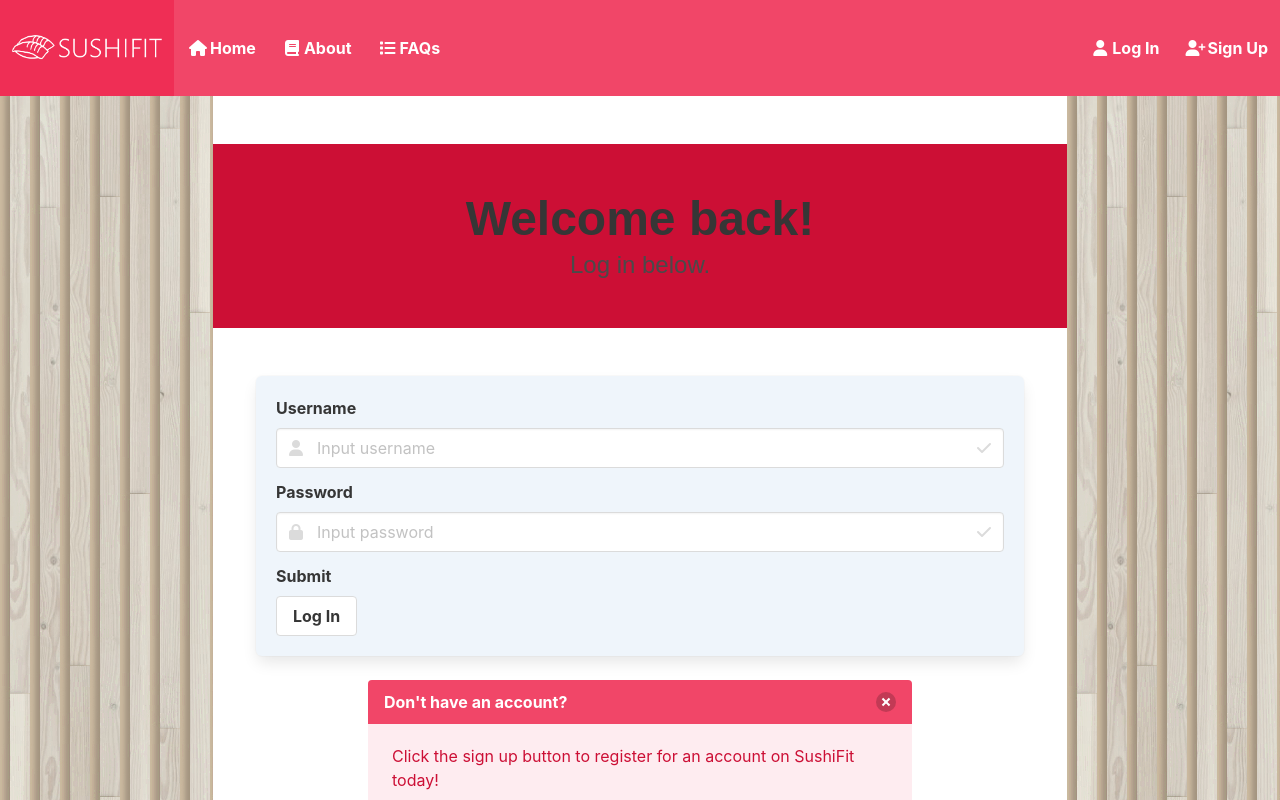
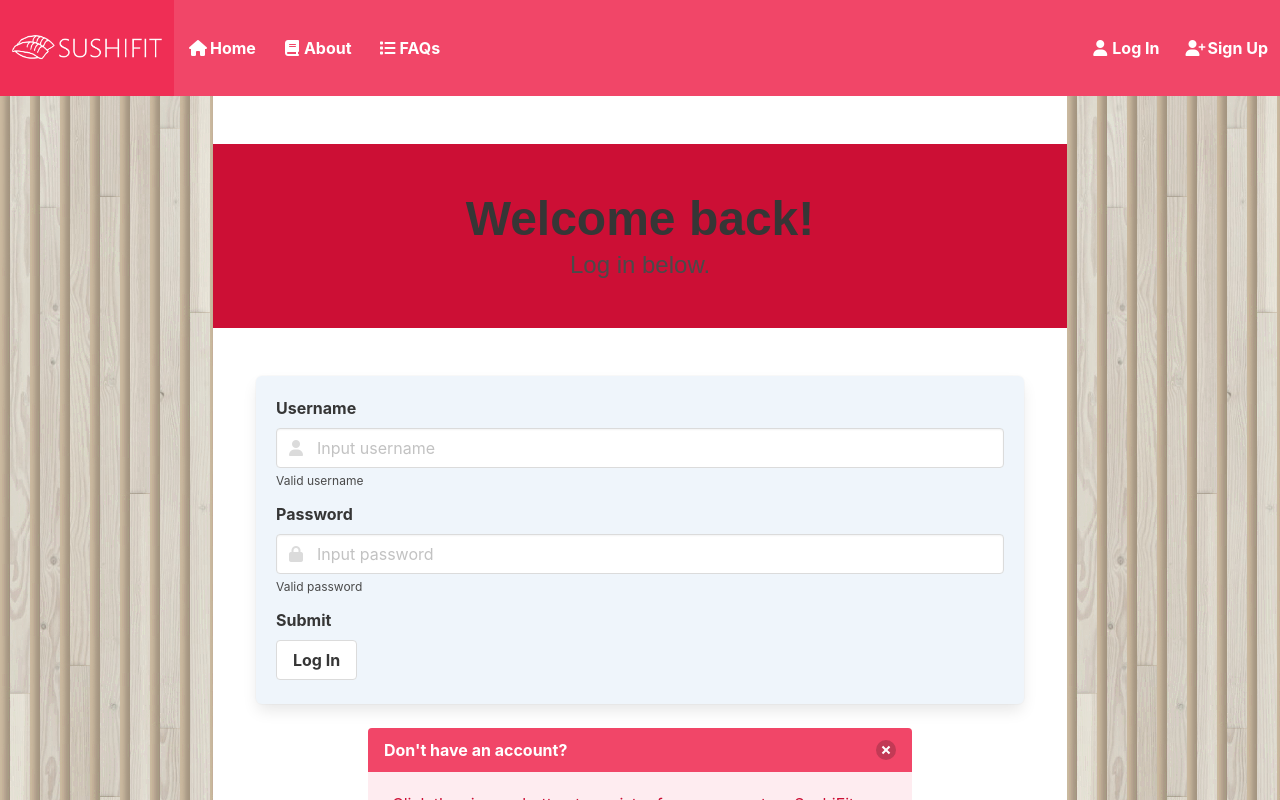
Before and after one commit to didomizm1/Web-Server-Programming-Final-Project, a Vue app in the folder client/: page /login in a window 1280 px wide. Shown: the top 800 px of the page. Built offline with nearby package versions, Linux system fonts and the light colour scheme; a web font is replaced by a local one.

Commit message:
Added extra optional slots for form field component

```diff
--- a/client/src/components/FormField.vue
+++ b/client/src/components/FormField.vue
@@ -13,12 +13,18 @@
             <span class="icon is-left">
                 <slot name="leftIcon"></slot>
             </span>
-            <span class="icon is-right">
+            <span class="icon is-right is-hidden">
                 <slot name="rightIcon"></slot>
             </span>
         </div>
+        <p class="help">
+            <slot name="help"></slot>
+        </p>
         <p class="help is-success is-hidden">
-            <slot name="help"></slot>
+            <slot name="success"></slot>
+        </p>
+        <p class="help is-danger is-hidden">
+            <slot name="error"></slot>
         </p>
     </div>
 </template>
```
